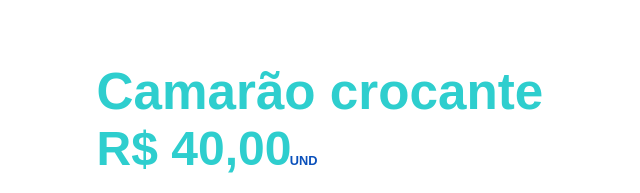
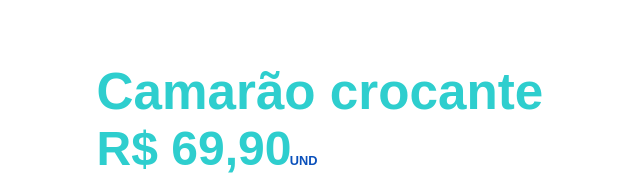
Before and after one commit to humbertomonteiro/sabiaguaba_park, a plain HTML site: page index.html in a window 1280 px wide. Shown: the part 2091-2284 px from the top of the page, 594-1234 px from the left. Drawn offline with nearby package versions, Linux system fonts and the light colour scheme.

Commit message:
Atualizar o index.html

```diff
--- a/index.html
+++ b/index.html
@@ -194,7 +194,7 @@
                     <div class="promotion-value">
                         <h2>Camarão crocante</h2>
                         <h3>
-                            R$ 40,00
+                            R$ 69,90
                             <span>UND</span>
                         </h3>
                     </div>
```
